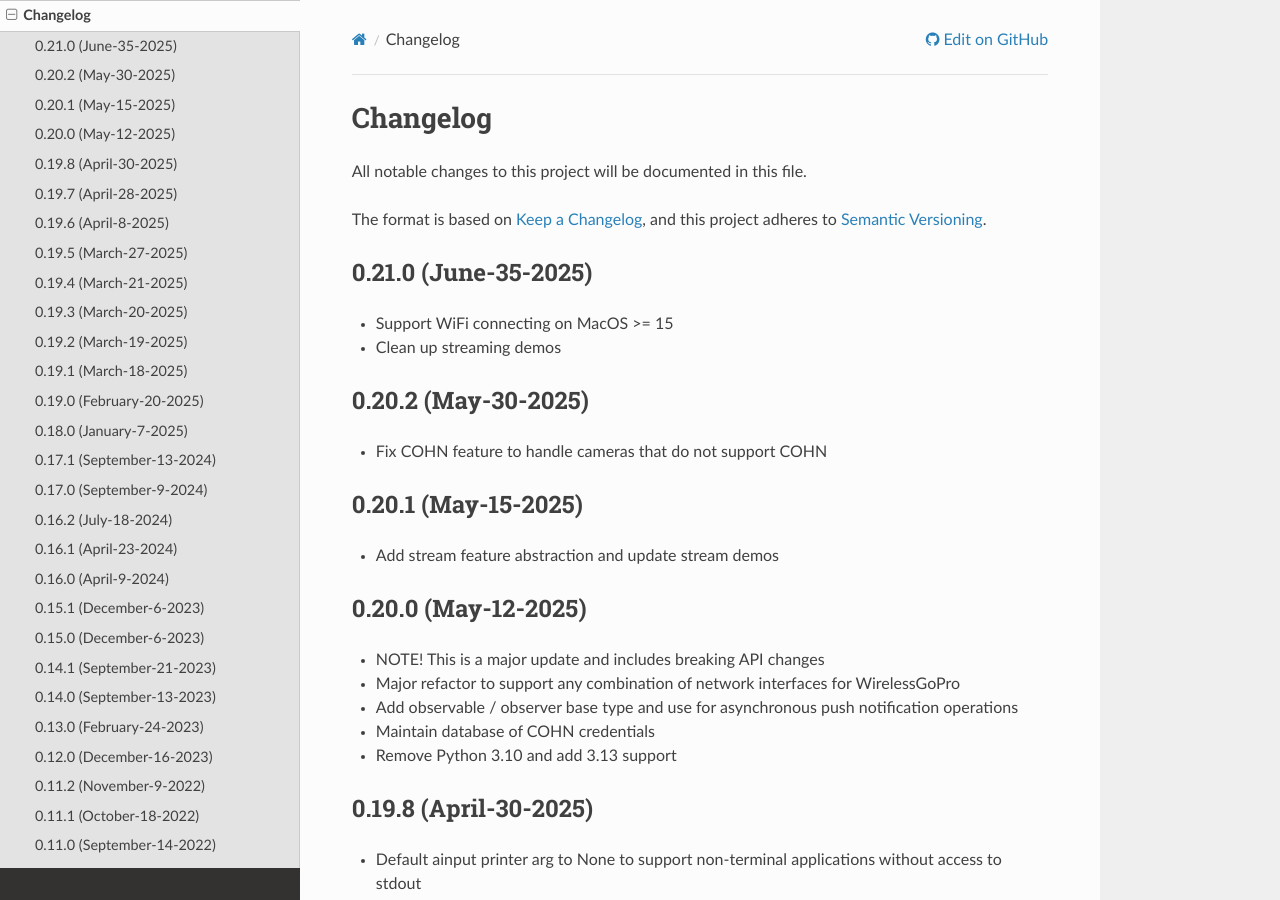
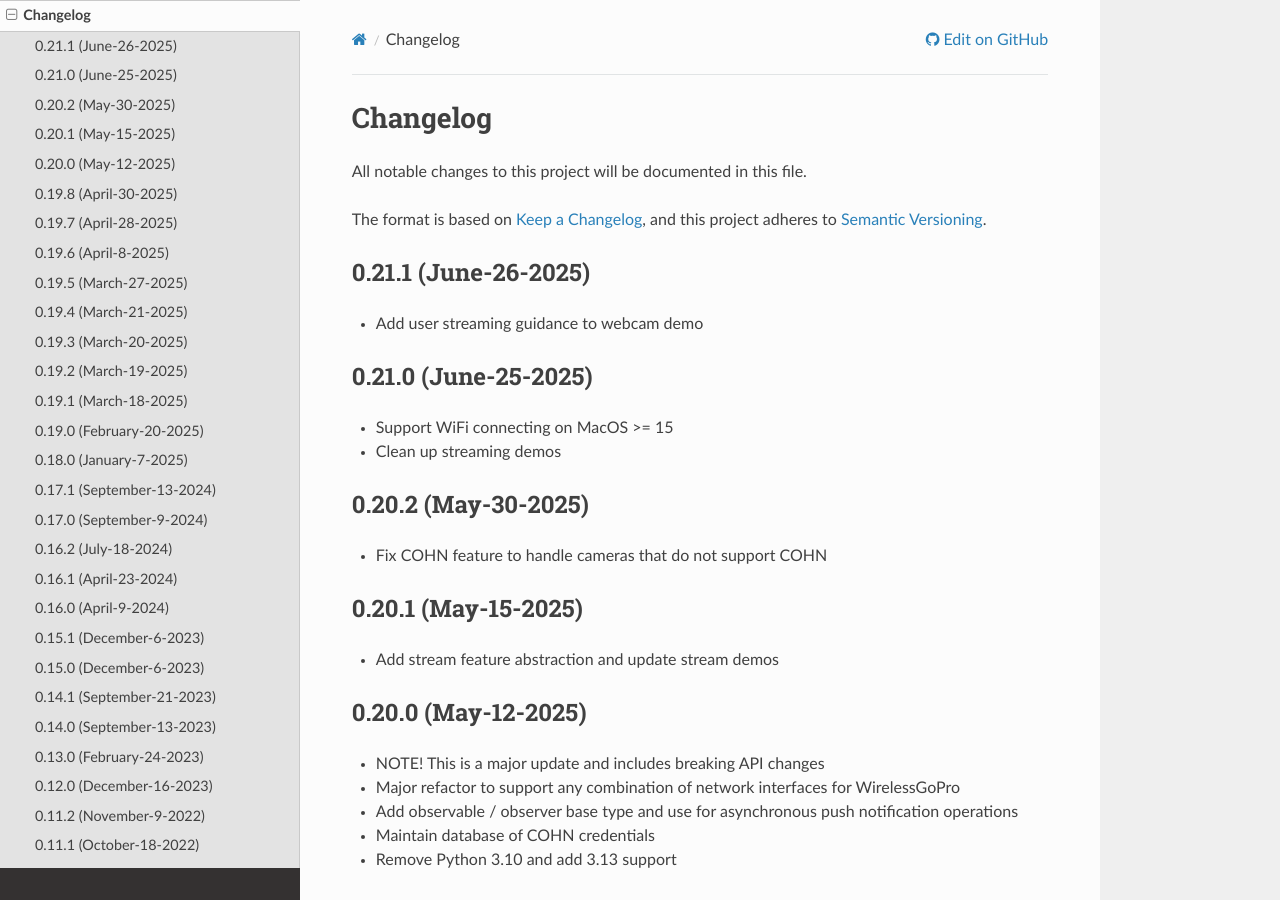
Before and after one commit to gopro/OpenGoPro, a Sphinx documentation site: the page built from demos/python/sdk_wireless_camera_control/docs/changelog.rst, in a window 1280 px wide and 900 px high. Built offline with Sphinx 7.4.7 and the Read the Docs theme 3.1.0, drawn with Linux system fonts in a browser that asks for light colours; the version number could not be read and is left out.

Commit message:
Release Python SDK 0.21.1

```diff
--- a/demos/python/sdk_wireless_camera_control/docs/changelog.rst
+++ b/demos/python/sdk_wireless_camera_control/docs/changelog.rst
@@ -9,7 +9,11 @@ All notable changes to this project will be documented in this file.
 The format is based on `Keep a Changelog <https://keepachangelog.com/en/1.0.0/>`_,
 and this project adheres to `Semantic Versioning <https://semver.org/spec/v2.0.0.html>`_.
 
-0.21.0 (June-35-2025)
+0.21.1 (June-26-2025)
+---------------------
+* Add user streaming guidance to webcam demo
+
+0.21.0 (June-25-2025)
 ---------------------
 * Support WiFi connecting on MacOS >= 15
 * Clean up streaming demos
```
Also changed, not shown: 1 other file.
